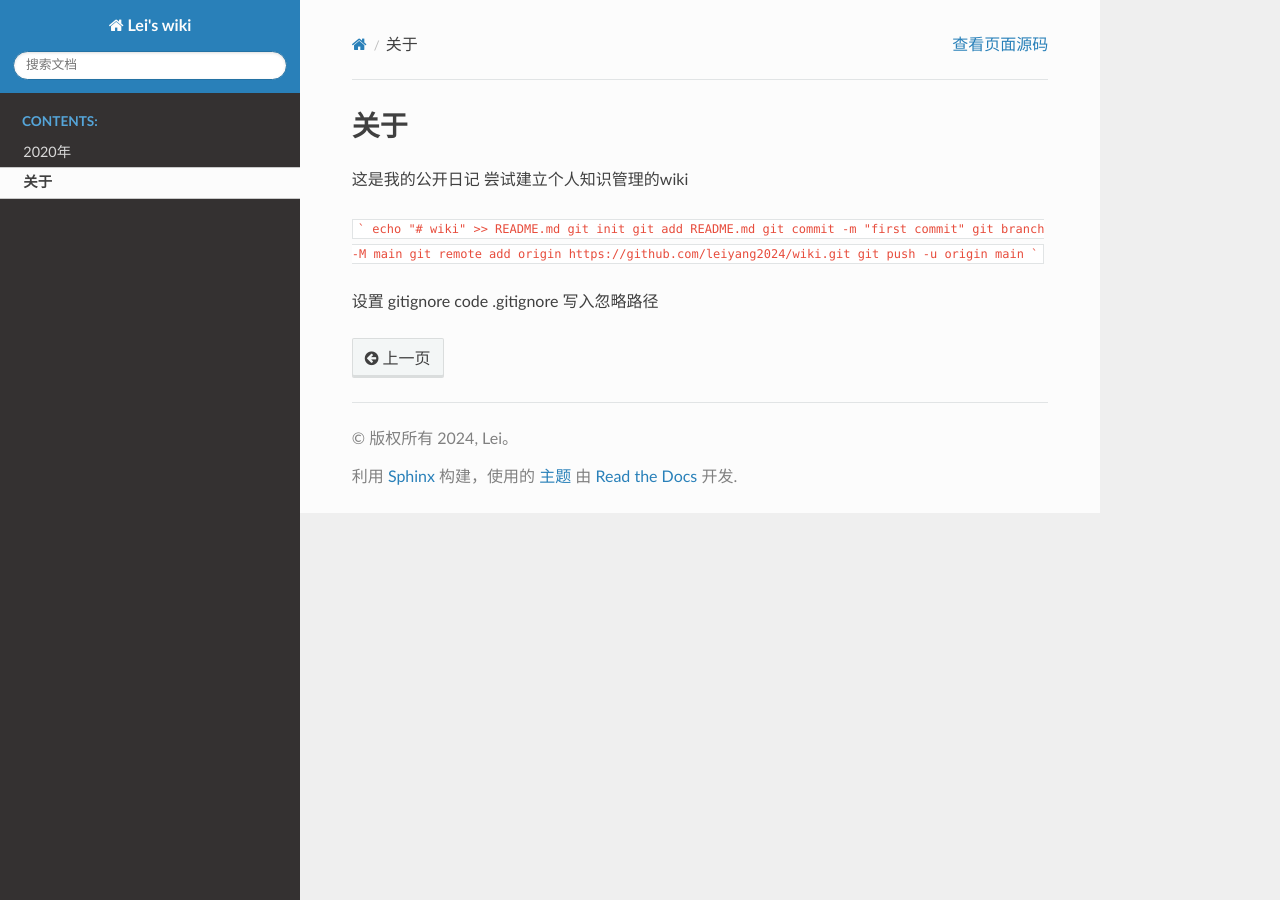
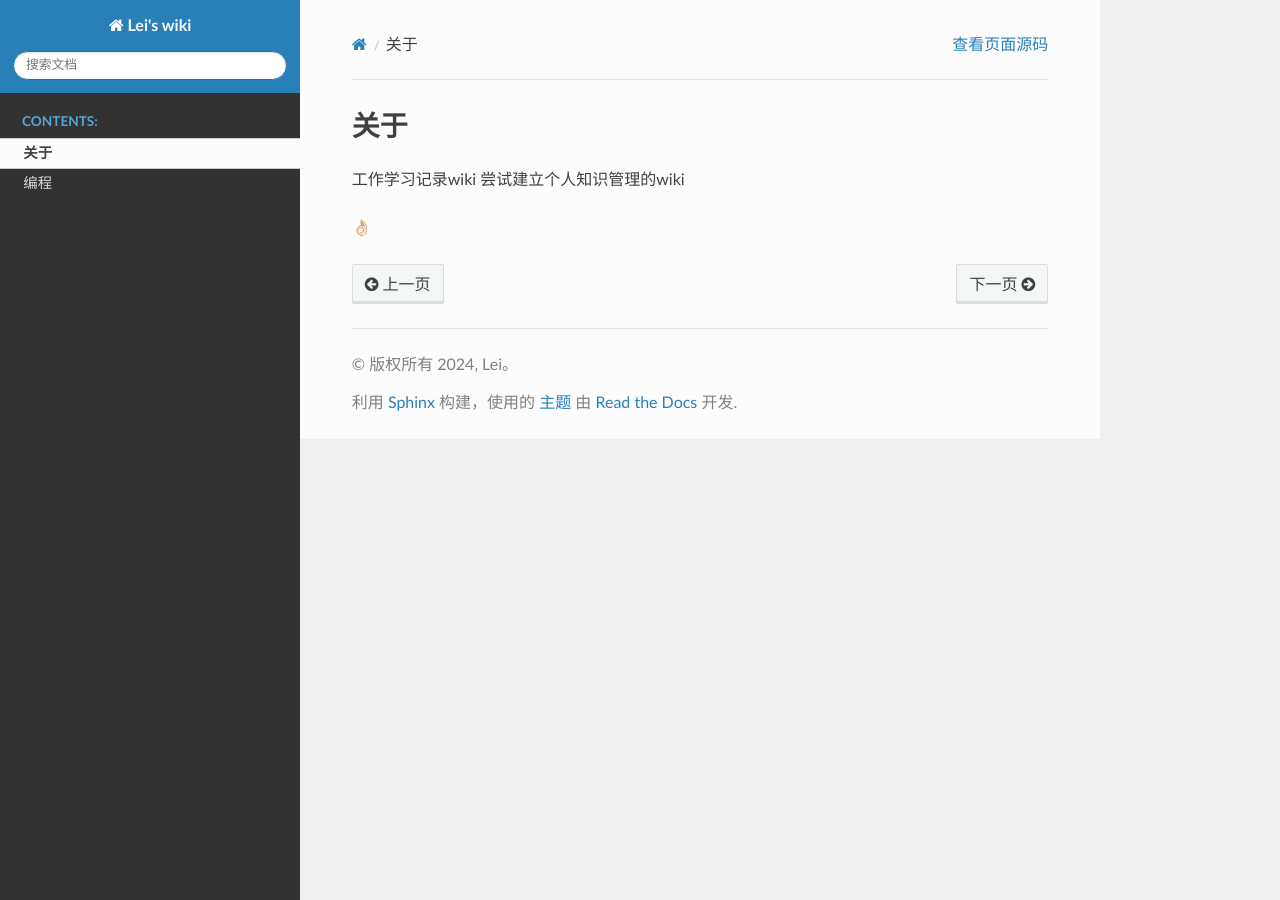
Before and after one commit to leiyang2024/wiki, a Sphinx documentation site: the page built from source/about.md, in a window 1280 px wide. Built offline with Sphinx 7.4.7 and the Read the Docs theme 2.0.0, drawn with Linux system fonts in a browser that asks for light colours; pages that are not in the unit, such as notebooks, are missing from menus.

Commit message:
construct

````diff
--- /dev/null
+++ b/source/about.md
@@ -0,0 +1,6 @@
+# 关于
+
+工作学习记录wiki
+尝试建立个人知识管理的wiki
+
+👌🏻
--- a/source/about.rst
+++ /dev/null
@@ -1,18 +0,0 @@
-关于
-========
-
-这是我的公开日记
-尝试建立个人知识管理的wiki
-
-```
-echo "# wiki" >> README.md
-git init
-git add README.md
-git commit -m "first commit"
-git branch -M main
-git remote add origin https://github.com/leiyang2024/wiki.git
-git push -u origin main
-```
-
-设置 gitignore
-code .gitignore 写入忽略路径
--- a/source/conf.py
+++ b/source/conf.py
@@ -30,5 +30,6 @@ html_static_path = ['_static']
 
 extensions = [
      'recommonmark',
-     'sphinx_markdown_tables'
+     'sphinx_markdown_tables',
+     'sphinxemoji.sphinxemoji',
  ]
--- a/source/index.rst
+++ b/source/index.rst
@@ -10,8 +10,8 @@ Welcome to Lei's wiki's documentation!
    :maxdepth: 2
    :caption: Contents:
 
-   2020/index
    about
+   编程/index
 
 
 
````
Also changed, not shown: README.md (+17 -1 lines), source/编程/about.md (added, +5 -0 lines), source/编程/git.md (added, +28 -0 lines), source/编程/index.rst (added, +10 -0 lines), source/编程/linux.md (added, +4 -0 lines), source/编程/readthedoc.md (added, +14 -0 lines).
